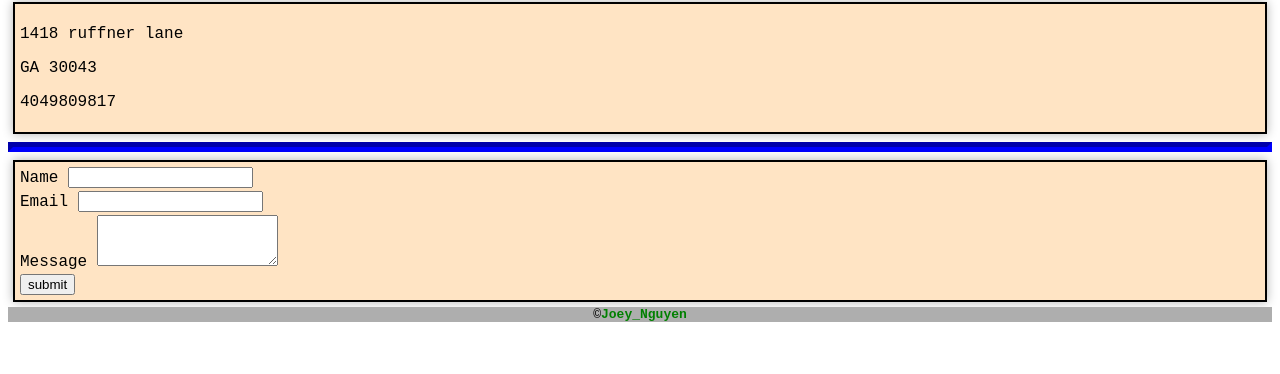
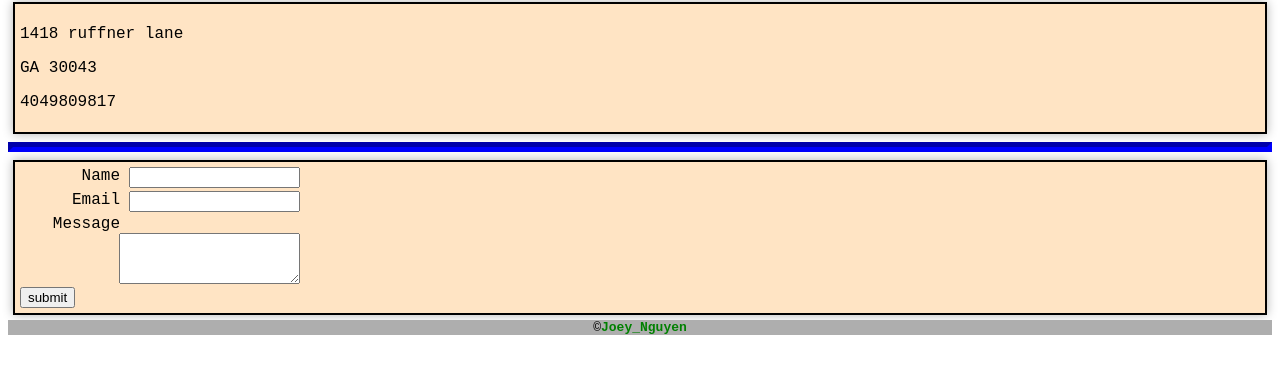
Before and after one commit to Joeywin42/CV, a plain HTML site: page contact.html in a window 1280 px wide. Shown: the part 146-520 px from the top of the page. Drawn offline with Linux system fonts and the light colour scheme.

Commit message:
css for contact helped

```diff
--- a/contact.html
+++ b/contact.html
@@ -21,17 +21,17 @@
     <div class="class-card">
         <form action="mailto:mhn27133@uga.edu" method="post">
             <div class="oneCol">
-                <div>
+                <div class="box">
                     <label for="Name">Name</label>
                     <input type="text" name="Name:" id="">
                     <br>
                 </div>
-                <div>
+                <div class="box">
                     <label for="Email">Email</label>
                     <input type="email" name="Email" id="email">
                     <br>
                 </div>
-                <div>
+                <div class="box">
                     <label for="Message">Message</label>
                     <textarea name="Message" id="" cols="20" rows="3"></textarea>
                     <br>
--- a/css/style.css
+++ b/css/style.css
@@ -148,3 +148,23 @@ footer a:hover{
     align-items: left;
     position: relative;
 }
+
+.box {
+    /* border: 1px solid black; */
+    width: 280px;
+}
+.box label {
+    /* border: 1px solid black; */
+    float: left;
+    width: 100px;
+    text-align: right;
+}
+.box input {
+    /* border: 1px solid black; */
+    float: right;
+    width: 163px;
+}
+.box textarea{
+    /* border: 1px solid black; */
+    float: right;
+}
```
